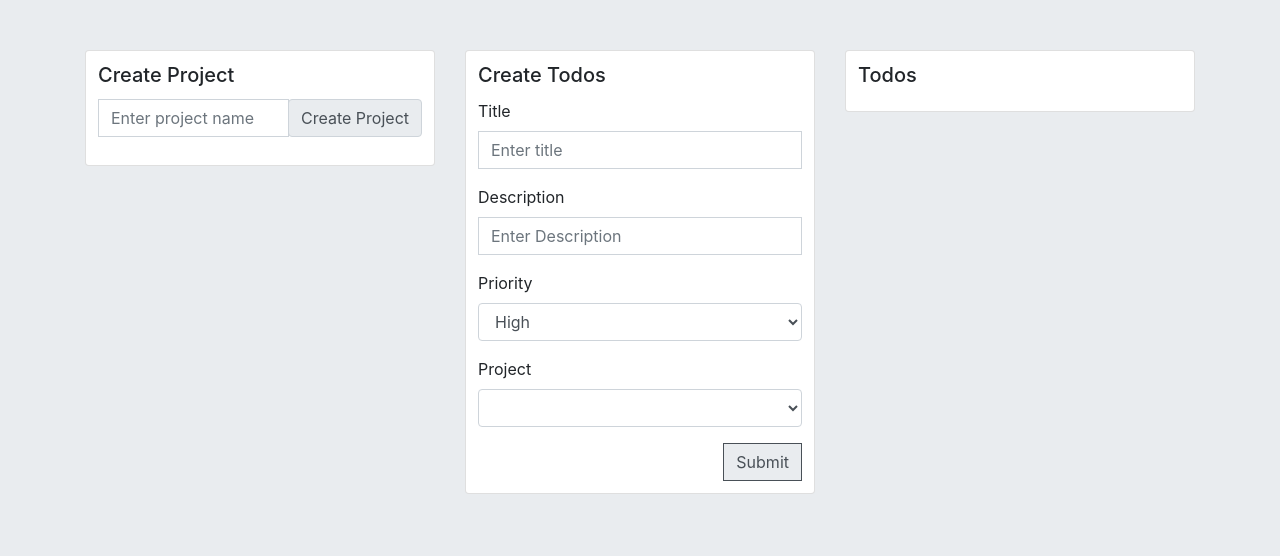
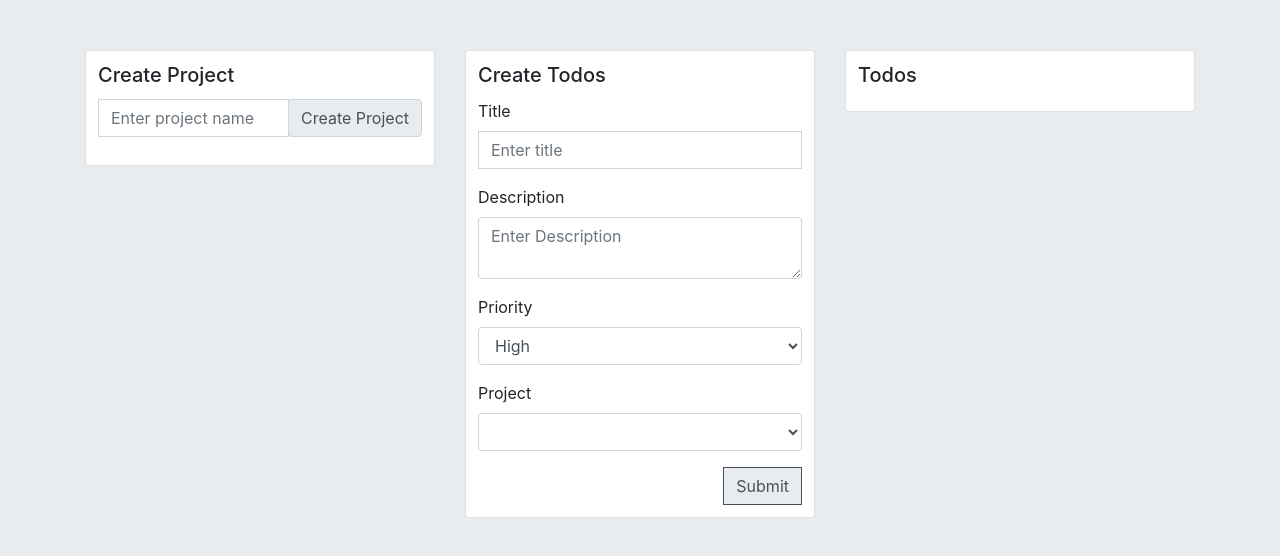
Before and after one commit to tafodinho/things-todo, a website built with webpack: page dist/index.html in a window 1280 px wide. Built offline with nearby package versions, Linux system fonts and the light colour scheme.

Commit message:
changed description to textarea

```diff
--- a/dist/index.html
+++ b/dist/index.html
@@ -37,7 +37,7 @@
                             </div>
                             <div class="form-group">
                                 <label for="exampleInputPassword1">Description</label>
-                                <input type="password" class="form-control" id="todo-description" placeholder="Enter Description">
+                                <textarea type="text" class="form-control" id="todo-description" placeholder="Enter Description"></textarea>
                             </div>
                             <div class="form-group">
                                 <label for="priority">Priority</label>
```
